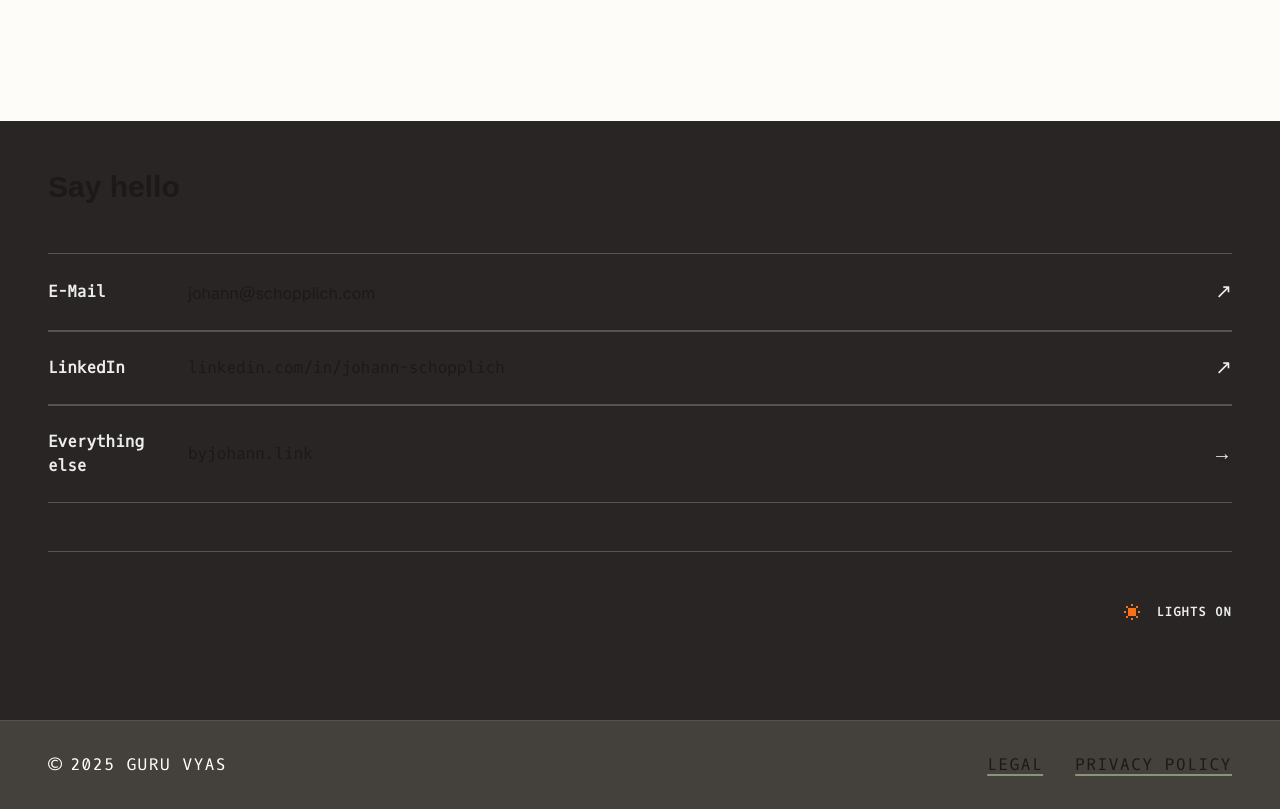
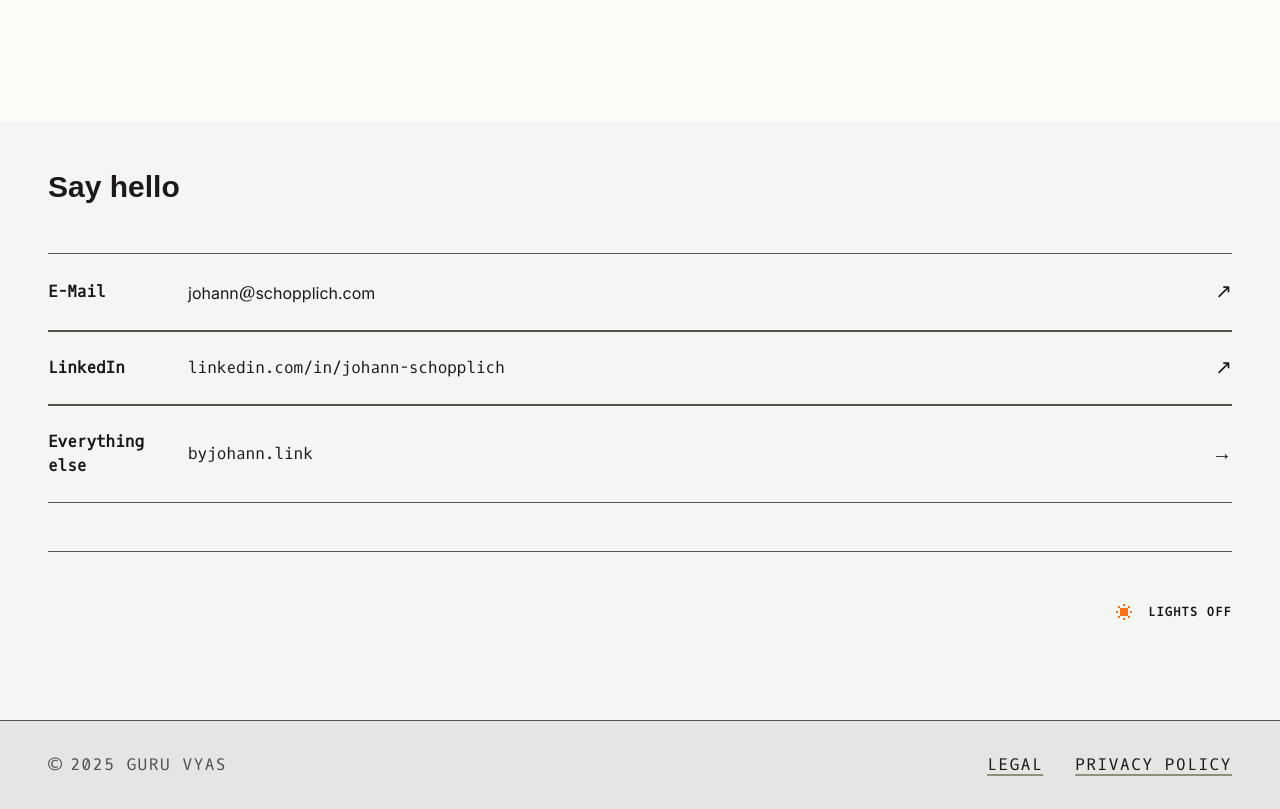
Before and after one commit to wakeupguruu/portfolio, a Next.js app: page / in a window 1280 px wide. Shown: the part 1700-2509 px from the top of the page. Built offline with nearby package versions, Linux system fonts and the light colour scheme; a web font is replaced by a local one.

Commit message:
fixed theme toggle and dynamic text of theme toggle, also added new colors for light theme for say hello section and footer

```diff
--- a/app/page.tsx
+++ b/app/page.tsx
@@ -122,41 +122,36 @@ export default function Home() {
       </Container>
 
       {/* Say hello - Full Width */}
-      <div className="w-full bg-[#292524] text-[#ededed]">
+      <div className="w-full bg-[#f5f5f4] dark:bg-[#292524] text-neutral-900 dark:text-[#ededed] transition-colors duration-300">
         <Container className="mb-0 py-12">
            <h3 className="mb-12 text-3xl font-semibold font-tasa">Say hello</h3>
            <ul className="divide-y font-oxygen" style={{ borderColor: '#57534d' }}>
-            <li className="grid grid-cols-[140px_1fr_auto] items-center py-6 group cursor-pointer hover:bg-white/5 transition-colors border-t" style={{ borderColor: '#57534d' }}>
+            <li className="grid grid-cols-[140px_1fr_auto] items-center py-6 group cursor-pointer hover:bg-black/5 dark:hover:bg-white/5 transition-colors border-t" style={{ borderColor: '#57534d' }}>
               <span className="text-base font-bold">E-Mail</span>
-              <a href="#" className="text-base flex items-center gap-2 group-hover:text-white/80">
+              <a href="#" className="text-base flex items-center gap-2 group-hover:text-neutral-600 dark:group-hover:text-white/80">
                 <span className="font-sans">johann<span className="font-serif italic text-lg">@</span>schopplich.com</span>
               </a>
-              <span className="text-xl leading-none transition-transform duration-300 group-hover:rotate-45 group-hover:text-white">↗</span>
+              <span className="text-xl leading-none transition-transform duration-300 group-hover:rotate-45 group-hover:text-neutral-600 dark:group-hover:text-white">↗</span>
             </li>
-            <li className="grid grid-cols-[140px_1fr_auto] items-center py-6 group cursor-pointer hover:bg-white/5 transition-colors border-t" style={{ borderColor: '#57534d' }}>
+            <li className="grid grid-cols-[140px_1fr_auto] items-center py-6 group cursor-pointer hover:bg-black/5 dark:hover:bg-white/5 transition-colors border-t" style={{ borderColor: '#57534d' }}>
               <span className="text-base font-bold">LinkedIn</span>
-              <a href="#" className="text-base flex items-center gap-2 group-hover:text-white/80">
+              <a href="#" className="text-base flex items-center gap-2 group-hover:text-neutral-600 dark:group-hover:text-white/80">
                 linkedin.com/in/johann-schopplich
               </a>
-              <span className="text-xl leading-none transition-transform duration-300 group-hover:rotate-45 group-hover:text-white">↗</span>
+              <span className="text-xl leading-none transition-transform duration-300 group-hover:rotate-45 group-hover:text-neutral-600 dark:group-hover:text-white">↗</span>
             </li>
-            <li className="grid grid-cols-[140px_1fr_auto] items-center py-6 group cursor-pointer hover:bg-white/5 transition-colors border-t border-b" style={{ borderColor: '#57534d' }}>
+            <li className="grid grid-cols-[140px_1fr_auto] items-center py-6 group cursor-pointer hover:bg-black/5 dark:hover:bg-white/5 transition-colors border-t border-b" style={{ borderColor: '#57534d' }}>
               <span className="text-base font-bold">Everything else</span>
-              <a href="#" className="text-base flex items-center gap-2 group-hover:text-white/80">
+              <a href="#" className="text-base flex items-center gap-2 group-hover:text-neutral-600 dark:group-hover:text-white/80">
                 byjohann.link
               </a>
-              <span className="text-xl leading-none transition-transform duration-300 group-hover:rotate-45 group-hover:text-white">→</span>
+              <span className="text-xl leading-none transition-transform duration-300 group-hover:rotate-45 group-hover:text-neutral-600 dark:group-hover:text-white">→</span>
             </li>
           </ul>
 
           {/* Lights On Toggle - Moved here */}
           <div className="flex justify-end py-12 mt-12 border-t" style={{ borderColor: '#57534d' }}>
-            <div className="flex items-center gap-3">
-              <div className="relative">
-                 <ThemeToggle />
-              </div>
-              <span className="uppercase tracking-widest text-xs font-bold font-oxygen">Lights on</span>
-            </div>
+            <ThemeToggle withText={true} />
           </div>
         </Container>
       </div>
--- a/components/Footer.tsx
+++ b/components/Footer.tsx
@@ -5,12 +5,12 @@ export function Footer() {
   return (
     <footer className="mt-0 pt-0 pb-0 border-t" style={{ borderColor: '#57534d' }}>
       {/* Full Width Legal Bar */}
-      <div className="w-full bg-[#44403b] py-8">
-        <div className="mx-auto flex w-full max-w-screen-2xl items-center justify-between px-4 md:px-12 text-base uppercase tracking-widest text-white! font-oxygen">
+      <div className="w-full bg-[#e7e5e4] dark:bg-[#44403b] py-8 transition-colors duration-300">
+        <div className="mx-auto flex w-full max-w-screen-2xl items-center justify-between px-4 md:px-12 text-base uppercase tracking-widest text-neutral-600 dark:text-[#ededed]/60 font-oxygen">
           <div>© {new Date().getFullYear()} Guru Vyas</div>
           <div className="flex gap-8">
-             <Link href="/legal" className="hover:text-white transition-colors underline decoration-[#89937a] decoration-2 underline-offset-4">Legal</Link>
-             <Link href="/privacy" className="hover:text-white transition-colors underline decoration-[#89937a] decoration-2 underline-offset-4">Privacy Policy</Link>
+             <Link href="/legal" className="hover:text-black dark:hover:text-white transition-colors underline decoration-[#89937a] decoration-2 underline-offset-4">Legal</Link>
+             <Link href="/privacy" className="hover:text-black dark:hover:text-white transition-colors underline decoration-[#89937a] decoration-2 underline-offset-4">Privacy Policy</Link>
           </div>
         </div>
       </div>
--- a/components/theme-toggle.tsx
+++ b/components/theme-toggle.tsx
@@ -3,7 +3,7 @@
 import * as React from "react";
 import { useTheme } from "next-themes";
 
-export function ThemeToggle() {
+export function ThemeToggle({ withText = false }: { withText?: boolean }) {
   const { theme, setTheme } = useTheme();
   const [mounted, setMounted] = React.useState(false);
 
@@ -15,6 +15,7 @@ export function ThemeToggle() {
     return (
       <div className="flex items-center gap-3 font-robot text-lg leading-none opacity-0">
          <div className="h-6 w-6" />
+         {withText && <span>Lights on</span>}
       </div>
     );
   }
@@ -101,6 +102,11 @@ export function ThemeToggle() {
             </svg>
         </div>
       </div>
+      {withText && (
+        <span className="uppercase tracking-widest text-xs font-bold font-oxygen">
+          {isDark ? "Lights on" : "Lights off"}
+        </span>
+      )}
     </button>
   );
 }
```
